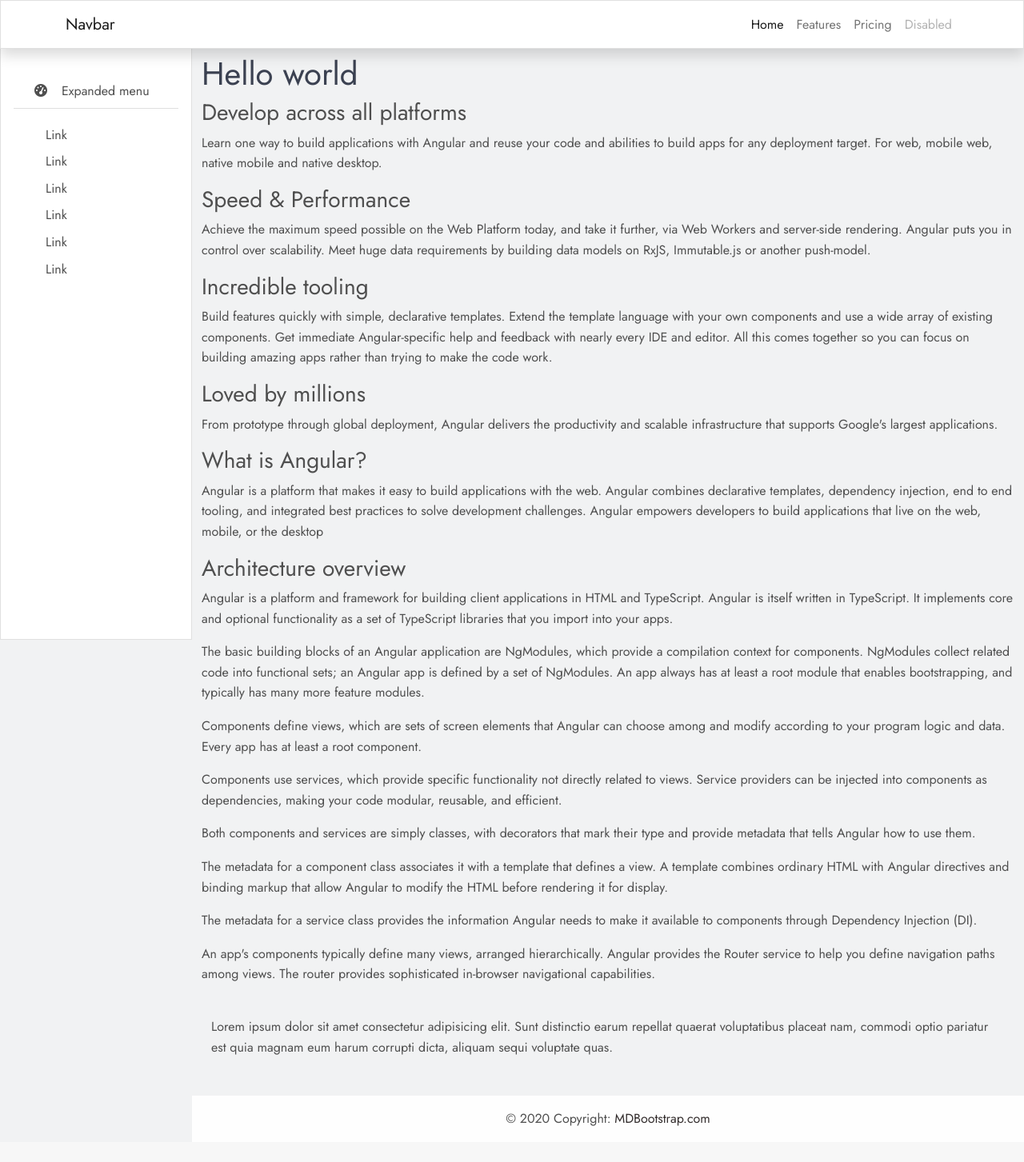
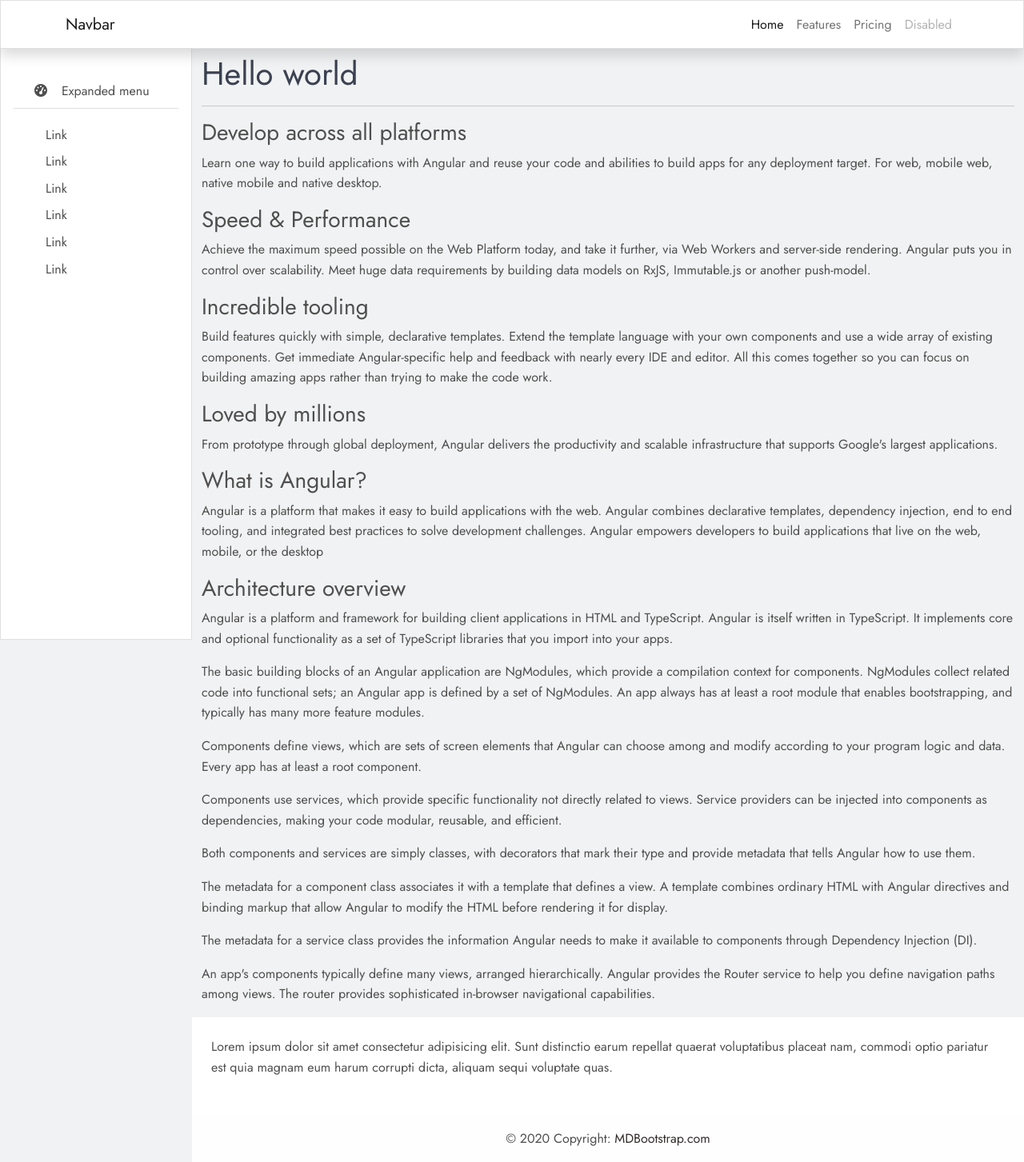
Before and after one commit to JoelLuna02/HoloAPI2, a Flask app: page / in a window 1280 px wide. Shown: the whole page at 80% size. Before the commit the page ends 1408 px from the top, so only its background shows below. Run offline with Flask 3, Linux system fonts and the light colour scheme; some libraries are stand-ins or nearby versions.

Commit message:
Modified index.html

```diff
--- a/templates/index.html
+++ b/templates/index.html
@@ -85,7 +85,7 @@
 
     <main style="margin-top: 20px;">
         <div class="container">
-            <h1 class="pt-5">Hello world</h1>
+            <h1 class="pt-5">Hello world</h1><hr/>
             <h3>Develop across all platforms</h3>
             <p>Learn one way to build applications with Angular and reuse your code and abilities to build
                 apps for any deployment target. For web, mobile web, native mobile and native desktop.</p>
@@ -144,7 +144,7 @@
                 the Router service to help you define navigation paths among views. The router provides
                 sophisticated in-browser navigational capabilities.</p>
         </div>
-        <div class="bg-link">
+        <div class="bg-white">
         <div class="container p-4">
             <section class="mb-4">
                 <p>
```
